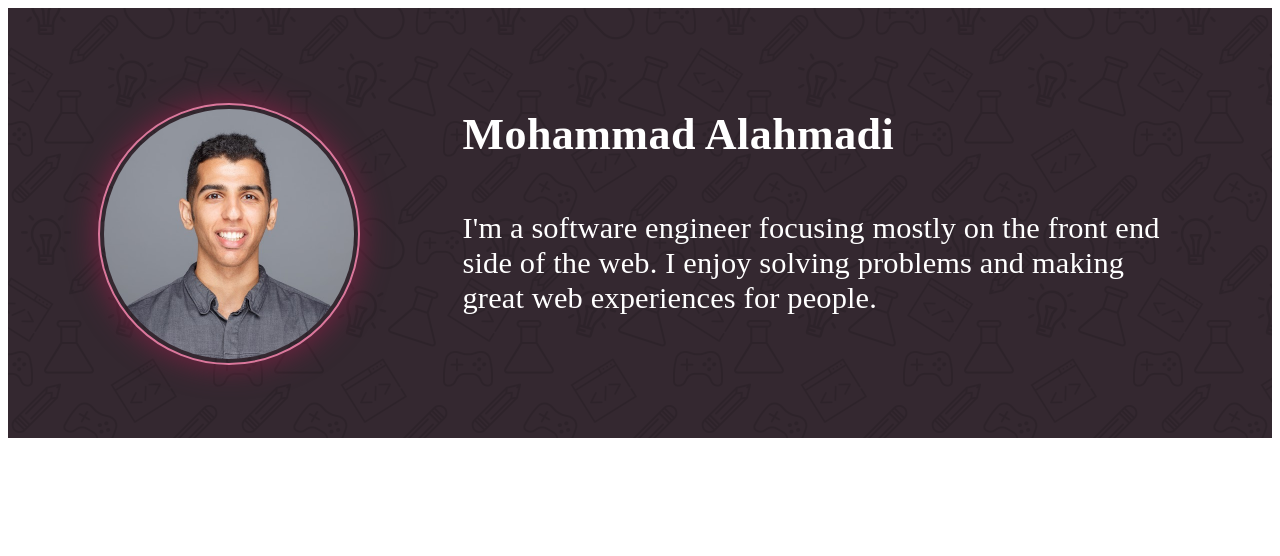
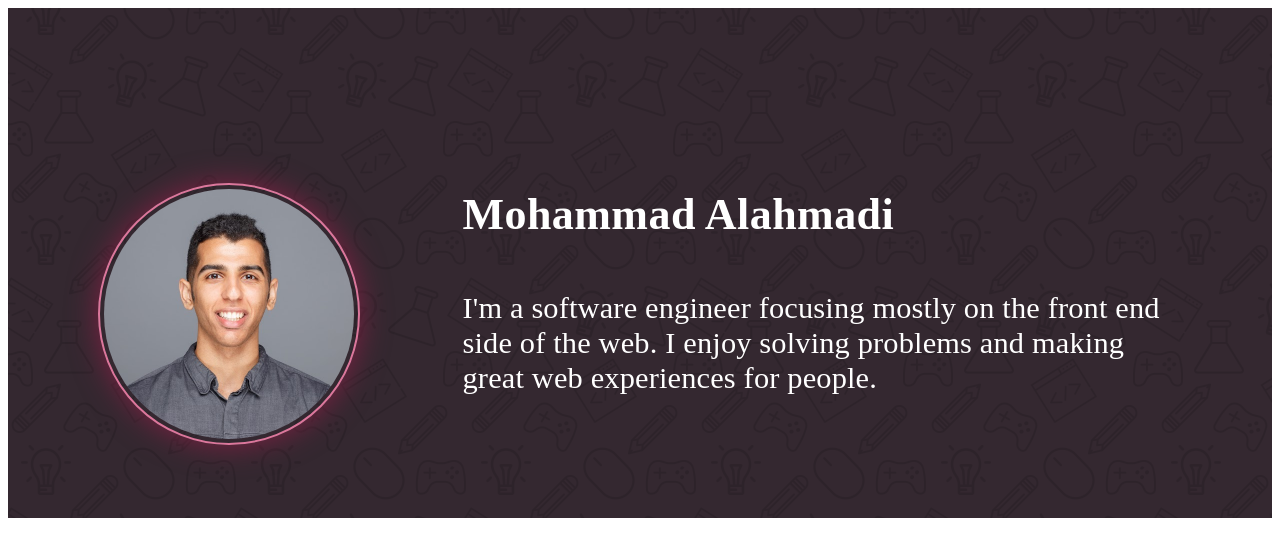
Before and after one commit to AlahmadiQ8/Gatsby-Site, a Gatsby site: page / in a window 1280 px wide. Built offline with nearby package versions, Linux system fonts and the light colour scheme; Gatsby itself is replaced by a stand-in of ours.

Commit message:
add margin top to index page banner

```diff
--- a/src/pages/index.scss
+++ b/src/pages/index.scss
@@ -7,6 +7,21 @@ $width: map-get($grid-breakpoints, xl);
 
 $col-width-1: $width * 0.375;
 $col-width-2: $width - $col-width-1;
+
+
+// TODO: This is temporary and needs to be removed
+.banner__content-wrapper--large {
+  padding-top: 45px;
+  padding-bottom: 20px;
+  @include media-breakpoint-up(md) {
+    padding-top: 100px;
+    padding-bottom: 70px;
+  }
+  @include media-breakpoint-up(xl) {
+    padding-top: 175px;
+    padding-bottom: 85px;
+  }
+}
 
 .page-index {
   background-color: map-get($grays, "150");
```
